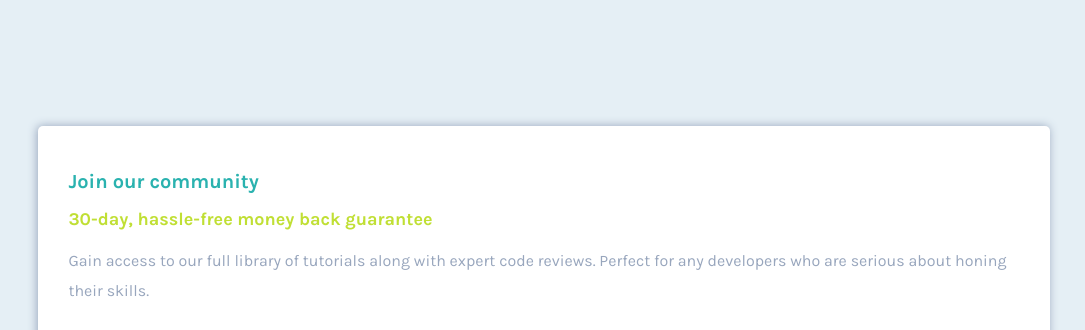
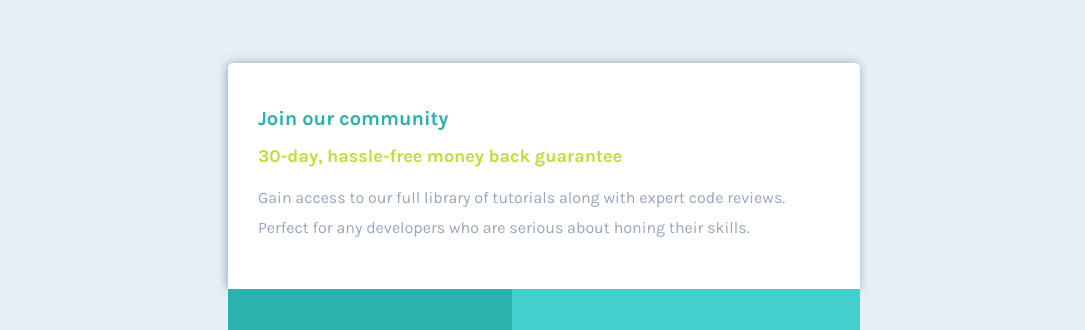
Before and after one commit to Half-Size/FEMsingle-price-grid-component, a plain HTML site: page index.html in a window 1280 px wide. Shown: the top 330 px of the page, without its empty margins (96-1181 px from the left). Drawn offline with Linux system fonts and the light colour scheme.

Commit message:
Adjusted margins to calibrate display better

```diff
--- a/style.css
+++ b/style.css
@@ -10,7 +10,7 @@ body {
 }
 
 .container{
-    margin: 10%;
+    margin: 10x;
 }
 
 .top p{
@@ -77,11 +77,18 @@ h2 {
     background-color: hsl(179, 59%, 54%);
 }
 
-/* .why p {
-    width: 70%;
-} */
+@media(min-width: 450px){
 
-@media(min-width: 700px){
+    .container{
+        margin: 15%;
+    }
+}
+
+@media(min-width: 800px){
+
+    .container{
+        margin: 5% 25% 5% 25%;
+    }
 
     .secondRow{
         display: flex;
```
